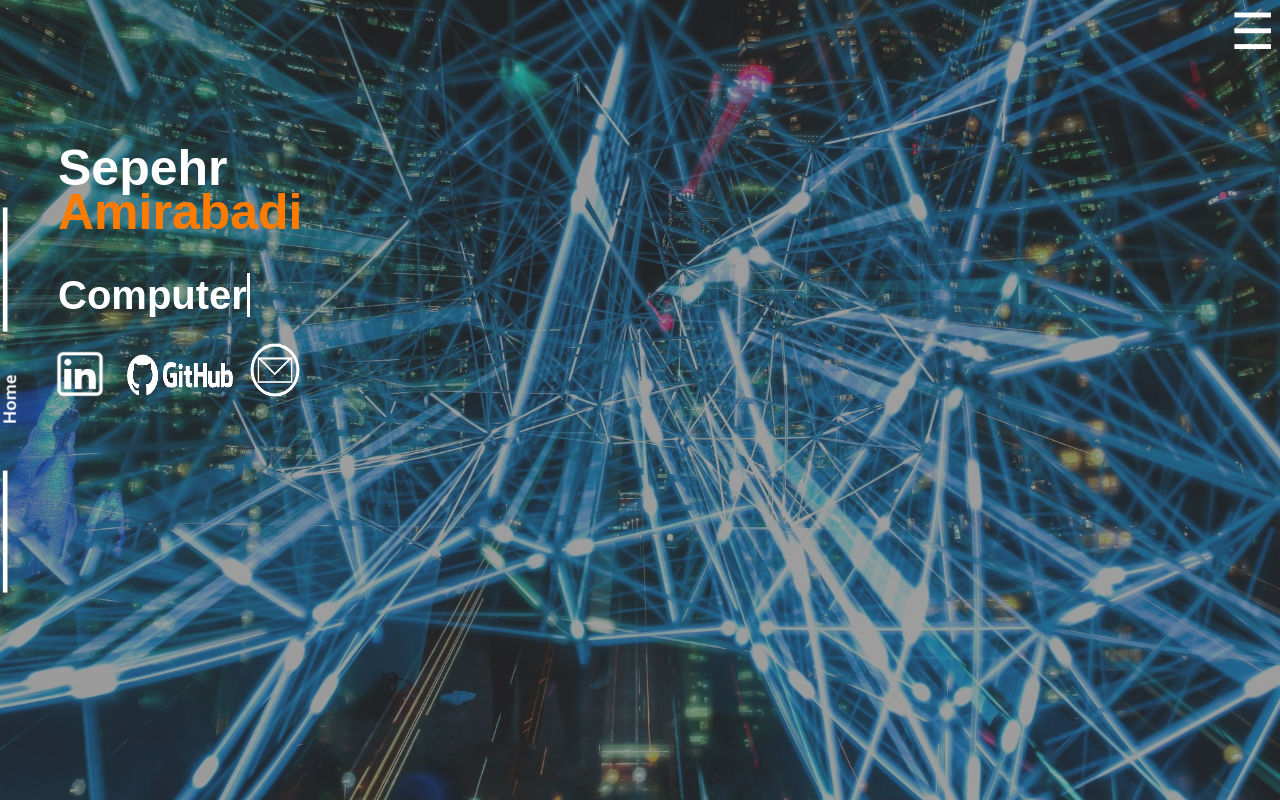
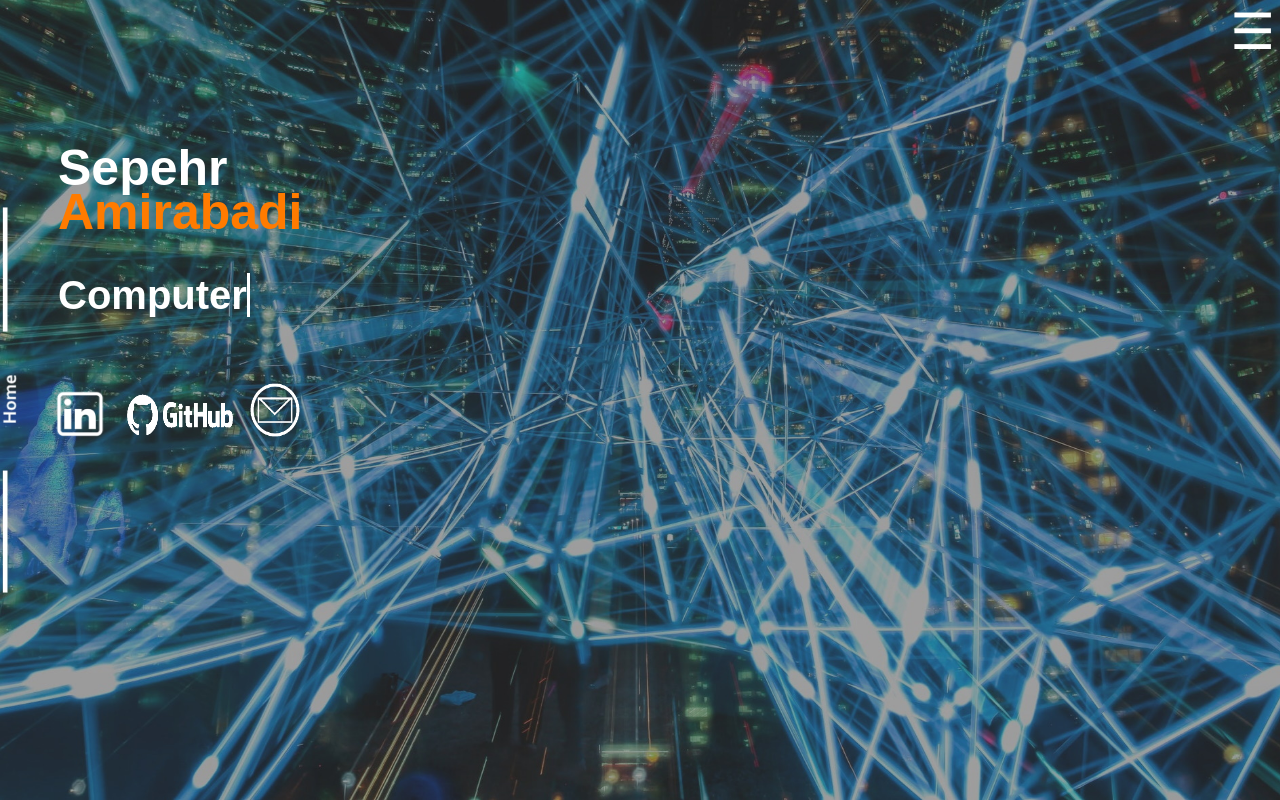
Before and after one commit to SepehrAmirabadi/SepehrAmirabadi.github.io, a plain HTML site: page index.html in a window 1280 px wide. Shown: the top 800 px of the page. Drawn offline with Linux system fonts and the light colour scheme.

Commit message:
logo adjustment

```diff
--- a/main.css
+++ b/main.css
@@ -78,17 +78,17 @@ html {
 }
 .linkedIn{
 	position: fixed;
-  top: 350;
+  top: 390;
   left: 55;
 }
 .git{
 	position: fixed;
-  top: 340;
+  top: 380;
   left: 110;
 }
 .mail{
 	position: fixed;
-  top: 340;
+  top: 380;
   left: 240;
 }
 
```
